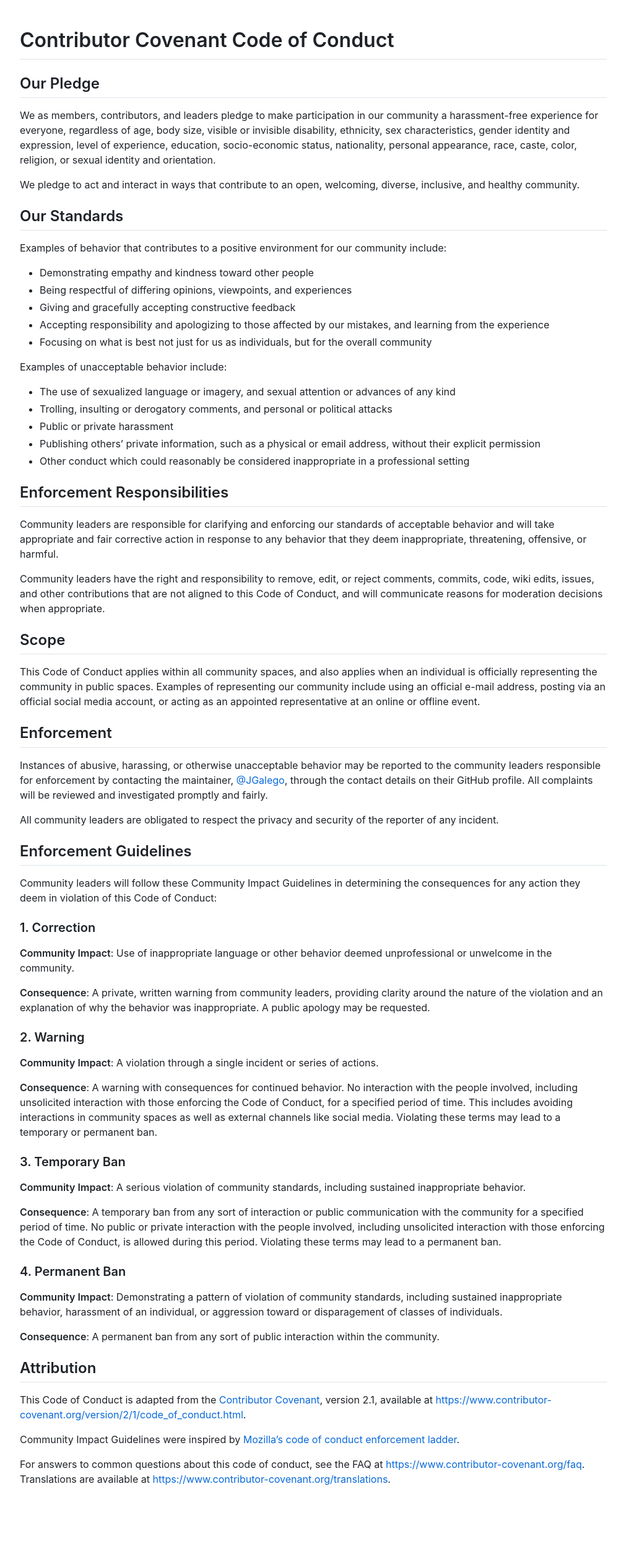
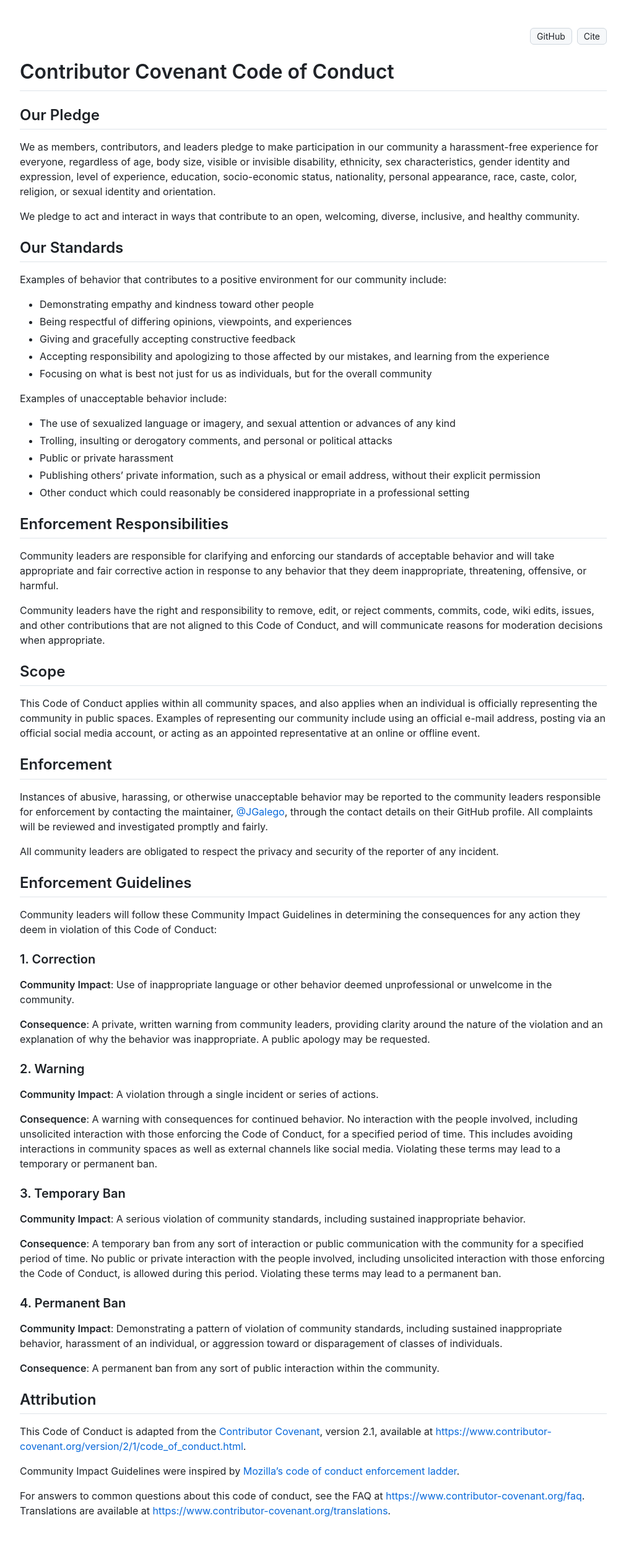
Before and after one commit to JGalego/awesome-vericoding, a Jekyll site: the page built from code-of-conduct.md, in a window 1280 px wide. Shown: the whole page at 62% size, without its empty margins (134-1145 px from the left). Built offline with Jekyll 4.4.1, drawn with Linux system fonts in a browser that asks for light colours; nearby versions of some CDN libraries; our own code applies the rules of GitHub Pages for plain Markdown files; before the commit the page ends 2444 px from its top, so only the background shows below that.

Commit message:
Add a GitHub link and a Cite button that copies BibTeX to the top of the site
Co-Authored-By: Claude Sonnet 5.5 <noreply@anthropic.com>

```diff
--- a/_layouts/default.html
+++ b/_layouts/default.html
@@ -55,7 +55,22 @@
         {%- endif -%}
       {%- endfor -%}
     {%- endif %}
+    {%- comment -%} The BibTeX mirrors CITATION.cff. The button needs JavaScript, so it starts hidden. {%- endcomment -%}
+    {%- capture bibtex -%}
+@misc<galego_awesome_vericoding,
+  author = <Galego, João>,
+  title = <Awesome Vericoding>,
+  year = <{{ site.time | date: "%Y" }}>,
+  url = <https://github.com/{{ site.repository }}>,
+  note = <Curated list>
+>
+    {%- endcapture -%}
+    {%- assign bibtex = bibtex | replace: "<", "{" | replace: ">", "}" %}
     <main class="markdown-body" data-list="{{ '/data/list.json' | relative_url }}">
+      <div class="site-bar">
+        <a href="https://github.com/{{ site.repository }}">GitHub</a>
+        <button type="button" hidden data-bibtex="{{ bibtex | strip | escape }}">Cite</button>
+      </div>
       {{ body }}
     </main>
   </div>
--- a/assets/css/site.css
+++ b/assets/css/site.css
@@ -295,3 +295,28 @@
 @media (max-width: 600px) {
   .picker-row { grid-template-columns: minmax(0, 1fr); }
 }
+
+/* ------------------------------------------------------------- top bar */
+
+.markdown-body .site-bar {
+  display: flex;
+  justify-content: flex-end;
+  align-items: center;
+  gap: 8px;
+  margin-bottom: 8px;
+  font-size: 14px;
+}
+.markdown-body .site-bar a,
+.markdown-body .site-bar button {
+  border: 1px solid var(--vc-border);
+  border-radius: var(--vc-radius);
+  padding: 2px 10px;
+  background: var(--vc-bg-muted);
+  color: var(--vc-fg);
+  font: inherit;
+  text-decoration: none;
+  cursor: pointer;
+}
+.markdown-body .site-bar a:hover,
+.markdown-body .site-bar button:hover { border-color: var(--vc-accent); color: var(--vc-accent); }
+.markdown-body .site-bar button[hidden] { display: none; }
--- a/assets/js/site.js
+++ b/assets/js/site.js
@@ -691,7 +691,23 @@ function fixHeadingIds(root) {
   if (target) target.scrollIntoView();
 }
 
+// The Cite button copies the BibTeX that the layout puts in its data attribute.
+function setUpCite(button) {
+  button.hidden = false;
+  button.addEventListener("click", async () => {
+    try {
+      await navigator.clipboard.writeText(button.dataset.bibtex);
+      button.textContent = "Copied BibTeX";
+    } catch {
+      button.textContent = "Copy failed";
+    }
+    setTimeout(() => (button.textContent = "Cite"), 1500);
+  });
+}
+
 if (main) {
+  const cite = main.querySelector(".site-bar [data-bibtex]");
+  if (cite) setUpCite(cite);
   fixHeadingIds(main);
   makeTablesSortable(main);
   const contents = main.querySelector("h2#contents");
```
